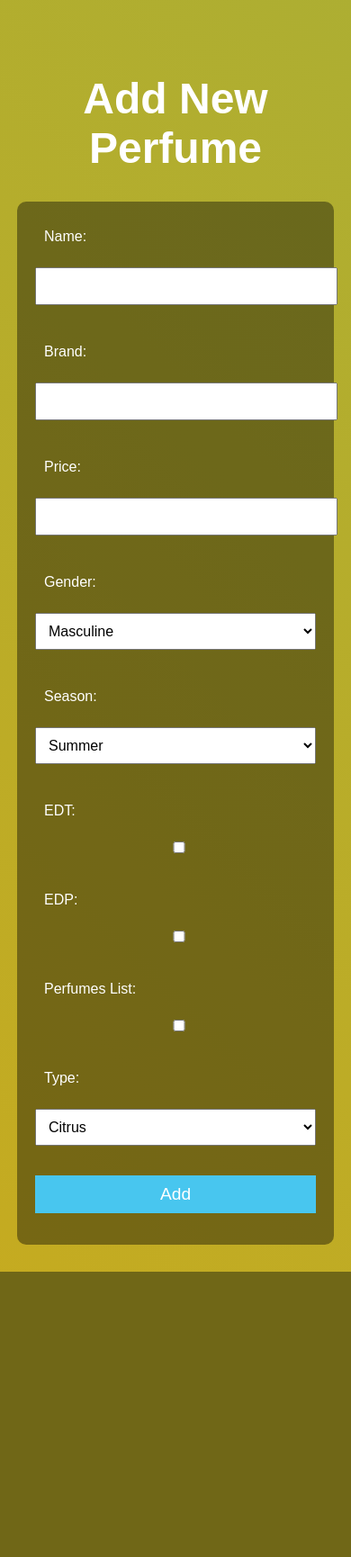
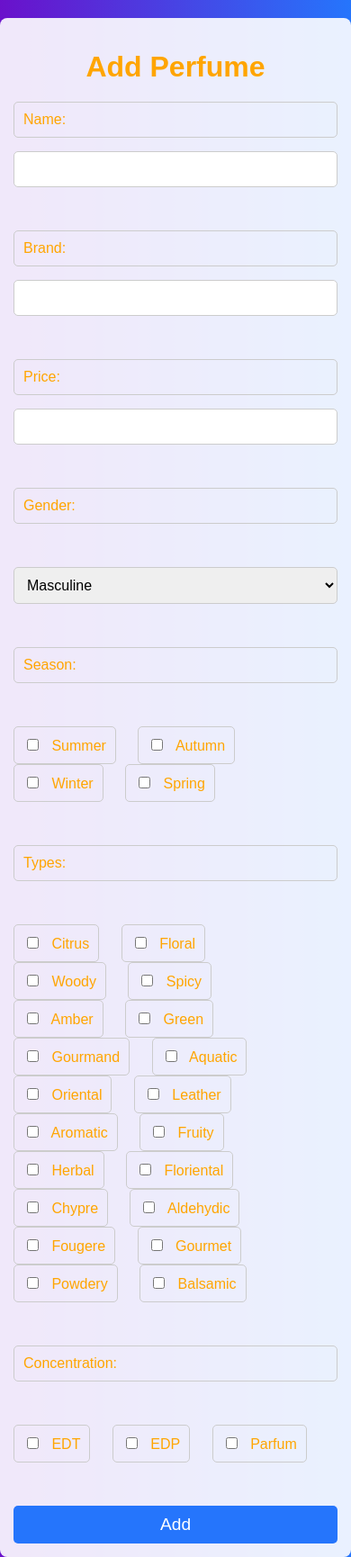
Before and after one commit to Mihai-1204/Perfume_Project, a Flask app: page /add in a window 390 px wide. Shown: the whole page at 90% size. Before the commit the page ends 1413 px from the top, so only its background shows below. Run offline with Flask 3, Linux system fonts and the light colour scheme.

Commit message:
styling changes , config modifications, and back end minor changes

```diff
--- a/app.py
+++ b/app.py
@@ -6,57 +6,65 @@ from operations.update_perfume import update_perfume
 from operations.delete_perfume import delete_perfume
 from init_config import load_config
 
+app = Flask(__name__)
 
-app = Flask(__name__)
 config = load_config()
-
-
-
-def parse_perfume_form(form):
-    return {
-        "name": form["name"],
-        "brand": form["brand"],
-        "price": float(form["price"]),
-        "gender": form["gender"],
-        "season": form.getlist("season[]"),
-        "edt": "edt" in form,
-        "edp": "edp" in form,
-        "perfume": "perfume" in form,
-        "type": form.getlist("type[]")
-    }
-
 
 @app.route('/')
 def index():
-    perfumes = read_perfumes("data/perfumes.json")
+    perfumes = read_perfumes(file_path="data/perfumes.json")
     return render_template('index.html', perfumes=perfumes)
-
 
 @app.route('/add', methods=['GET', 'POST'])
 def add():
     if request.method == 'POST':
-        data = parse_perfume_form(request.form)
-        new_perfume = Perfume(**data)
+        name = request.form['name']
+        brand = request.form['brand']
+        price = float(request.form['price'])
+        gender = request.form['gender']
+        seasons = request.form.getlist('season')
+        edt = 'edt' in request.form
+        edp = 'edp' in request.form
+        perfume = 'perfume' in request.form
+        types = request.form.getlist('type')
+        concentrations = request.form.getlist('concentration')  # Preluăm concentrațiile selectate
+
+        new_perfume = Perfume(name, brand, price, gender, seasons, edt, edp, perfume, types, concentrations)
         add_perfume(new_perfume)
         return redirect(url_for('index'))
+
     return render_template('add_perfume.html', config=config)
 
 
 @app.route('/update/<string:name>', methods=['GET', 'POST'])
 def update(name):
+    perfumes = read_perfumes("data/perfumes.json")
+    perfume = next((p for p in perfumes if p['name'] == name), None)
+    if not perfume:
+        return "Perfume not found", 404
+
     if request.method == 'POST':
-        updated_info = parse_perfume_form(request.form)
+        updated_info = {
+            'name': request.form['name'],
+            'brand': request.form['brand'],
+            'price': float(request.form['price']),
+            'gender': request.form['gender'],
+            'season': request.form.getlist('season'),
+            'edt': 'edt' in request.form,
+            'edp': 'edp' in request.form,
+            'perfume': 'perfume' in request.form,
+            'type': request.form.getlist('type')
+        }
         update_perfume(name, updated_info)
         return redirect(url_for('index'))
-    return render_template('update_perfume.html', name=name, config=config)
+
+    return render_template('update_perfume.html', perfume=perfume, config=config)
 
 
-@app.route('/delete/<string:name>')
+@app.route('/delete/<string:name>', methods=['GET', 'POST'])
 def delete(name):
     delete_perfume(name)
     return redirect(url_for('index'))
 
-
-
 if __name__ == '__main__':
     app.run(debug=True, host="0.0.0.0", port=8080)
--- a/config/config.json
+++ b/config/config.json
@@ -17,6 +17,19 @@
     { "value": "spicy", "label": "Spicy" },
     { "value": "amber", "label": "Amber" },
     { "value": "green", "label": "Green" },
-    { "value": "gourmand", "label": "Gourmand" }
+    { "value": "gourmand", "label": "Gourmand" },
+    { "value": "aquatic", "label": "Aquatic" },
+    { "value": "oriental", "label": "Oriental" },
+    { "value": "leather", "label": "Leather" },
+    { "value": "aromatic", "label": "Aromatic" },
+    { "value": "fruity", "label": "Fruity" },
+    { "value": "herbal", "label": "Herbal" },
+    { "value": "floriental", "label": "Floriental" },
+    { "value": "chypre", "label": "Chypre" },
+    { "value": "aldehydic", "label": "Aldehydic" },
+    { "value": "fougere", "label": "Fougere" },
+    { "value": "gourmet", "label": "Gourmet" },
+    { "value": "powdery", "label": "Powdery" },
+    { "value": "balsamic", "label": "Balsamic" }
   ]
 }
--- a/perfume.py
+++ b/perfume.py
@@ -1,5 +1,5 @@
 class Perfume:
-    def __init__(self, name, brand, price, gender, season, edt, edp, perfume, perfume_type):
+    def __init__(self, name, brand, price, gender, season, edt, edp, perfume, perfume_type, concentration):
         self.name = name
         self.brand = brand
         self.price = price
@@ -9,6 +9,7 @@ class Perfume:
         self.edp = edp
         self.perfume = perfume
         self.type = perfume_type
+        self.concentration = concentration
 
     def to_dict(self):
         return {
@@ -20,5 +21,6 @@ class Perfume:
             'edt': self.edt,
             'edp': self.edp,
             'perfume': self.perfume,
-            'type': self.type
+            'type': self.type,
+            'concentration': self.concentration
         }
--- a/static/style.css
+++ b/static/style.css
@@ -1,87 +1,152 @@
+/* General Body Styles */
 body {
-    font-family: Arial, sans-serif;
+    font-family: 'Arial', sans-serif;
+    background: linear-gradient(to right, #6a11cb, #2575fc); /* Color gradient background */
     margin: 0;
     padding: 0;
-    background: linear-gradient(45deg, #f0a500, #91B247);
-    background-size: 400% 400%;
-    animation: gradientAnimation 15s ease infinite;
-    color: #fff;
-}
-
-@keyframes gradientAnimation {
-    0% {
-        background-position: 0% 50%;
-    }
-    50% {
-        background-position: 100% 50%;
-    }
-    100% {
-        background-position: 0% 50%;
-    }
+    color: #333;
 }
 
 h1 {
+    font-size: 2.5rem;
+    color: #FFA500; /* Portocaliu */
     text-align: center;
-    font-size: 3rem;
-    padding-top: 50px;
+    margin-bottom: 20px;
 }
 
+/* Container Styling */
+.container, .form-container {
+    max-width: 1200px;
+    margin: 0 auto;
+    padding: 20px;
+    background-color: rgba(255, 255, 255, 0.9);
+    border-radius: 8px;
+}
+
+/* Form Layout */
+form {
+    display: flex;
+    flex-direction: column;
+    gap: 15px;
+}
+
+/* Form Input Styles */
+input[type="text"], input[type="number"], select, label {
+    font-size: 1rem;
+    padding: 10px;
+    border-radius: 5px;
+    border: 1px solid #ccc;
+}
+
+input[type="checkbox"] {
+    margin-right: 10px;
+}
+
+/* Button Styles */
+button, input[type="submit"] {
+    background-color: #2575fc;
+    color: #fff;
+    padding: 10px 20px;
+    font-size: 1.2rem;
+    border: none;
+    border-radius: 5px;
+    cursor: pointer;
+    transition: background 0.3s;
+}
+
+button:hover, input[type="submit"]:hover {
+    background-color: #6a11cb;
+}
+
+/* Link Styling */
 a {
     text-decoration: none;
     color: #fff;
-    font-size: 1.2rem;
-    margin: 0 15px;
+    font-size: 1rem;
+    padding: 10px 20px;
+    border-radius: 5px;
+    background-color: #2575fc;
+    transition: background 0.3s;
 }
 
-table {
-    width: 80%;
-    margin: 50px auto;
-    border-collapse: collapse;
+a:hover {
+    background-color: #6a11cb;
 }
 
-table, th, td {
-    border: 1px solid #fff;
-    text-align: center;
-    padding: 10px;
+/* Table Styling */
+table {
+    width: 100%;
+    border-collapse: collapse;
+    margin-top: 30px;
 }
 
-th {
-    background-color: rgba(255, 255, 255, 0.2);
+table th, table td {
+    padding: 12px;
+    text-align: left;
+    border: 1px solid #ddd;
 }
 
-tr:nth-child(even) {
-    background-color: rgba(255, 255, 255, 0.1);
+table th {
+    background-color: #2575fc;
+    color: white;
 }
 
-tr:hover {
-    background-color: rgba(255, 255, 255, 0.3);
+/* Checkbox Group Styling */
+.checkbox-group label {
+    display: inline-block;
+    margin-right: 20px;
 }
 
-form {
-    width: 80%;
-    margin: 30px auto;
-    background-color: rgba(0, 0, 0, 0.4);
-    padding: 20px;
-    border-radius: 10px;
+/* Form Group */
+.form-group {
+    display: flex;
+    flex-direction: column;
 }
 
-label, input, select {
-    display: block;
-    width: 100%;
-    margin-bottom: 15px;
-    padding: 10px;
+.form-group label {
+    font-size: 1.1rem;
+    margin-bottom: 8px;
+}
+
+.form-group input[type="text"],
+.form-group input[type="number"],
+.form-group select {
     font-size: 1rem;
 }
 
-input[type="submit"] {
-    background-color: #48c6ef;
-    color: #fff;
-    border: none;
-    cursor: pointer;
-    font-size: 1.2rem;
-    transition: background-color 0.3s;
+/* Page Specific Styles - Orange text for important sections */
+h1, label, td {
+    color: #FFA500; /* Portocaliu pentru titluri și etichete */
 }
 
-input[type="submit"]:hover {
-    background-color: #6f86d6;
+/* Page Specific Styles */
+.add-form-container h1,
+.form-container h1,
+.container h1 {
+    color: #FFA500; /* Portocaliu pentru titluri pe paginile Add și Edit */
 }
+
+/* Media Queries for Responsiveness */
+@media (max-width: 768px) {
+    .container, .form-container {
+        padding: 15px;
+    }
+
+    table th, table td {
+        font-size: 0.9rem;
+        padding: 8px;
+    }
+
+    h1 {
+        font-size: 2rem;
+    }
+
+    .button-container {
+        display: flex;
+        justify-content: center;
+    }
+
+    .form-container {
+        margin-top: 20px;
+    }
+}
--- a/templates/add_perfume.html
+++ b/templates/add_perfume.html
@@ -3,12 +3,12 @@
 <head>
     <meta charset="UTF-8">
     <meta name="viewport" content="width=device-width, initial-scale=1.0">
-    <title>Add New Perfume</title>
+    <title>Add Perfume</title>
     <link rel="stylesheet" href="{{ url_for('static', filename='style.css') }}">
 </head>
 <body>
-    <div class="form-container">
-        <h1>Add New Perfume</h1>
+    <div class="form-container add-form-container">
+        <h1>Add Perfume</h1>
         <form method="POST">
             <label for="name">Name:</label>
             <input type="text" name="name" id="name" required><br>
@@ -19,36 +19,42 @@
             <label for="price">Price:</label>
             <input type="number" name="price" id="price" step="0.01" required><br>
 
-            <label for="gender">Gender:</label>
+            <label>Gender:</label><br>
             <select name="gender" id="gender" required>
-                {% for g in config['genders'] %}
-                    <option value="{{ g.value }}">{{ g.label }}</option>
+                {% for gender in config['genders'] %}
+                    <option value="{{ gender['value'] }}">{{ gender['label'] }}</option>
                 {% endfor %}
             </select><br>
 
-            <label for="season">Season:</label>
-            <select name="season" id="season" required>
-                {% for s in config['seasons'] %}
-                    <option value="{{ s.value }}">{{ s.label }}</option>
+            <label>Season:</label><br>
+            <div class="checkbox-group">
+                {% for season in config['seasons'] %}
+                    <label>
+                        <input type="checkbox" name="season" value="{{ season['value'] }}"> {{ season['label'] }}
+                    </label>
                 {% endfor %}
-            </select><br>
+            </div><br>
 
-            <label for="edt">EDT:</label>
-            <input type="checkbox" name="edt" id="edt"><br>
-
-            <label for="edp">EDP:</label>
-            <input type="checkbox" name="edp" id="edp"><br>
-
-            <label for="perfume">Perfumes List:</label>
-            <input type="checkbox" name="perfume" id="perfume"><br>
-
-            <label for="type">Type:</label>
-            <select name="type" id="type" required>
+            <label>Types:</label><br>
+            <div class="checkbox-group">
                 {% for t in config['types'] %}
-                    <option value="{{ t.value }}">{{ t.label }}</option>
+                    <label>
+                        <input type="checkbox" name="type" value="{{ t['value'] }}"> {{ t['label'] }}
+                    </label>
                 {% endfor %}
-            </select><br>
-
+            </div><br>
+            <label>Concentration:</label><br>
+            <div class="checkbox-group">
+                <label>
+                    <input type="checkbox" name="concentration" value="edt"> EDT
+                </label>
+                <label>
+                    <input type="checkbox" name="concentration" value="edp"> EDP
+                </label>
+                <label>
+                    <input type="checkbox" name="concentration" value="parfum"> Parfum
+                </label>
+            </div><br>
             <input type="submit" value="Add">
         </form>
     </div>
```
Also changed, not shown: templates/index.html (+8 -5 lines), templates/update_perfume.html (+57 -31 lines).
